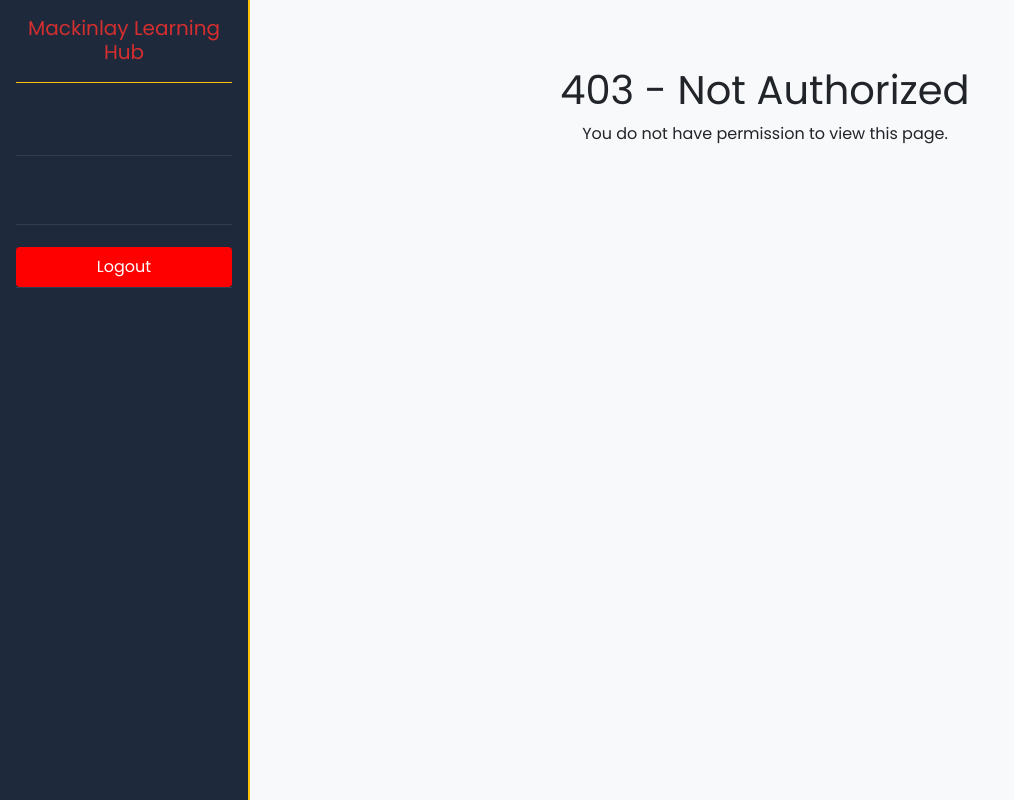
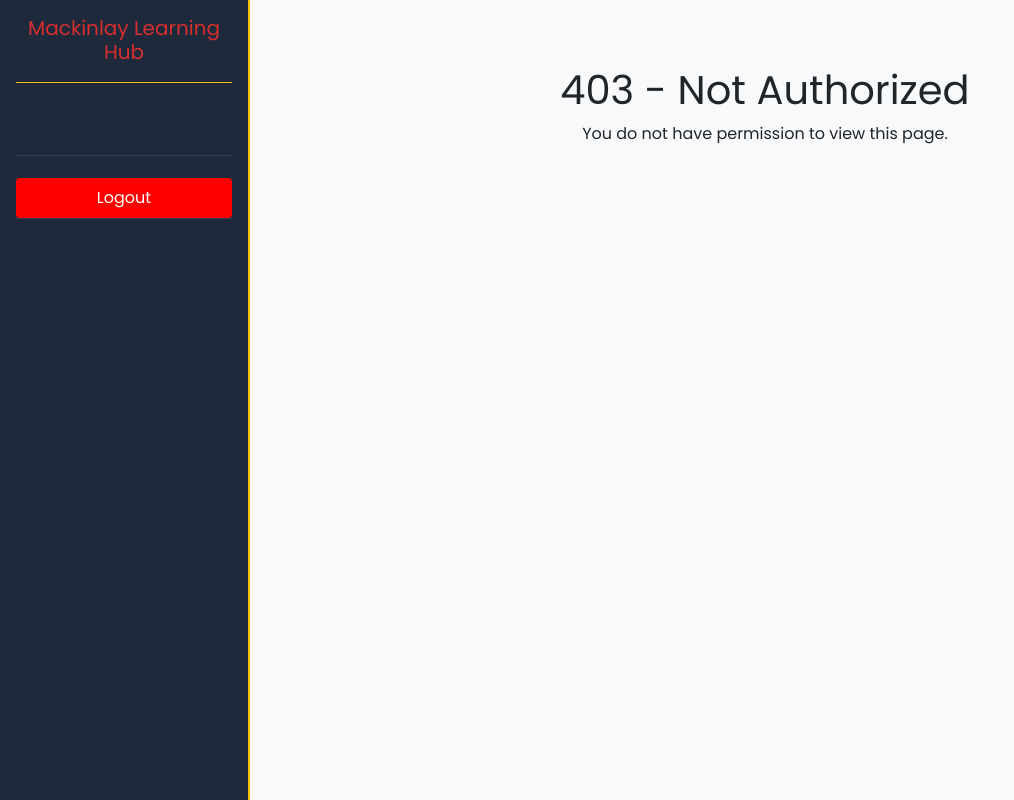
Before and after one commit to Mackinlay999/Learning-Hub, a React (Vite) app in the folder admin/: page /not-authorized in a window 1280 px wide. Shown: the whole page, without its empty margins (0-1014 px from the left). Built offline with nearby package versions, Linux system fonts and the light colour scheme; sample sign-in values are in the browser's storage.

Commit message:
sidebar init

```diff
--- a/admin/src/components/AdminManagement.jsx
+++ b/admin/src/components/AdminManagement.jsx
@@ -23,7 +23,6 @@ function AdminManagement() {
   const fetchAdmins = async () => {
     try {
       const res = await axios.get(`/admin/alluser`);
-      console.log("Fetched Admins:", res.data);  // Debugging log
       setAdmins(res.data);
     } catch (error) {
       console.error("Failed to fetch admins:", error);
--- a/admin/src/components/Sidebar.jsx
+++ b/admin/src/components/Sidebar.jsx
@@ -40,17 +40,10 @@ const allSections = [
   //   roles: ["Super Admin", "Admin", "Recruiter", "Mentor", "Super Admin"],
   // },
   {
-    name: "Login",
-    icon: <ShieldCheck size={18} />,
-    path: "/login",
-    roles: ["Super Admin", "Admin", "Recruiter", "Mentor", "Super Admin"],
-  },
-  {
     name: "Training Program",
     icon: <BookOpenCheck size={18} />,
     path: "/training-program",
   },
-  { name: "Login", icon: <ShieldCheck size={18} />, path: "/login" },
   {
     name: "Student-Management",
     icon: <ShieldCheck size={18} />,
--- a/admin/src/context/AuthContext.jsx
+++ b/admin/src/context/AuthContext.jsx
@@ -15,7 +15,6 @@ const AuthProvider = ({ children }) => {
   useEffect(() => {
     const token = localStorage.getItem('token');
     const role = localStorage.getItem('role');
-    console.log('Loaded from localStorage:', role);
     if (token && role) {
       setAuth({ token, role, loading: false });
     } else {
```
